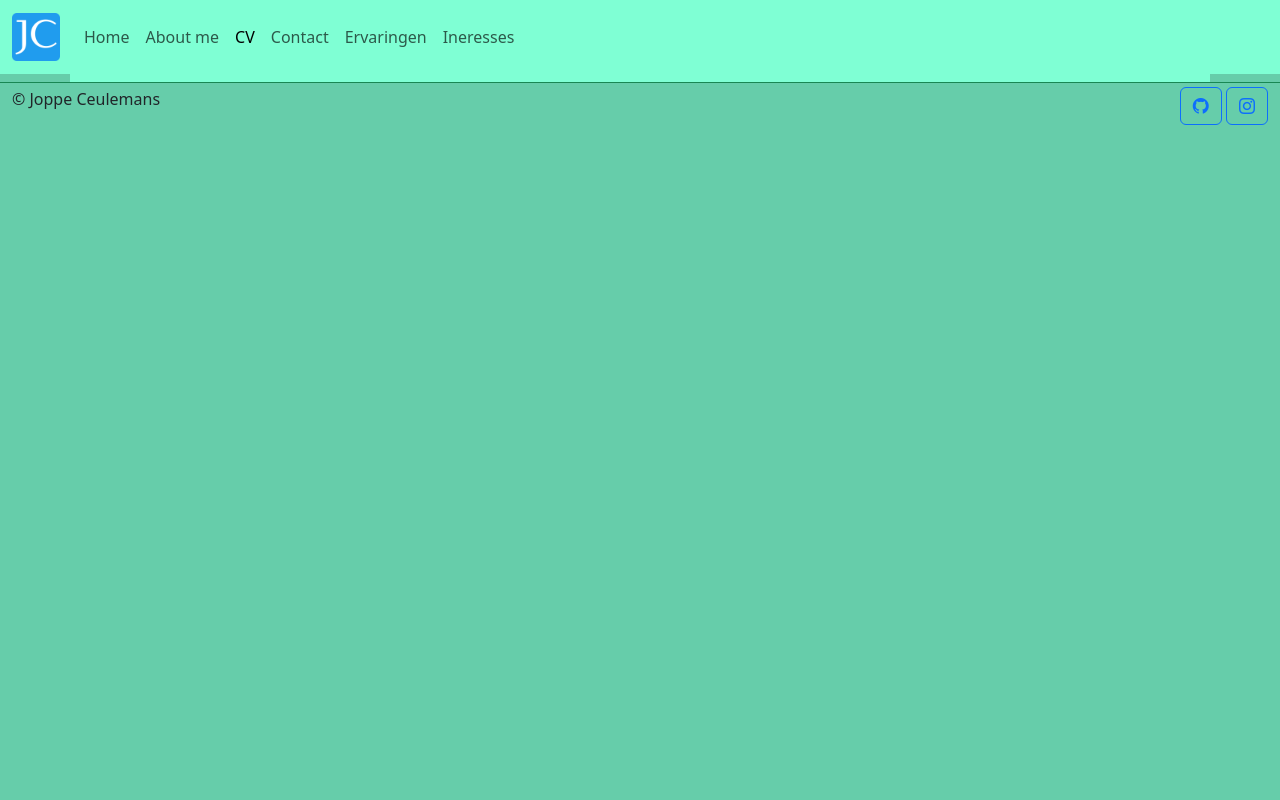
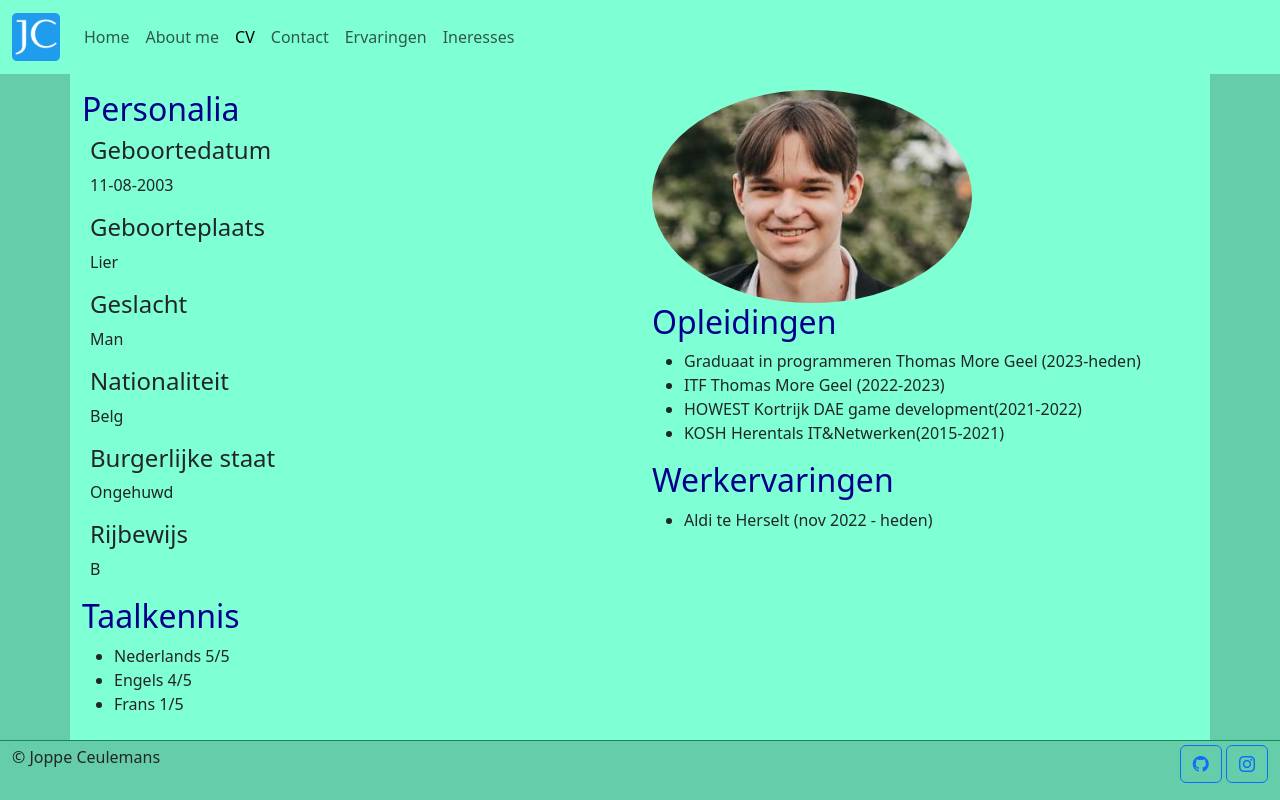
Before and after one commit to Joppe300/project-websites2, a plain HTML site: page cv.html in a window 1280 px wide. Drawn offline with nearby package versions, Linux system fonts and the light colour scheme.

Commit message:
cv en about me pagina af

```diff
--- a/css/style.css
+++ b/css/style.css
@@ -16,3 +16,9 @@
 .bg-joppe2{
     background-color: #7FFFD4;
 }
+.cv h2{
+    color: darkblue;
+}
+.cv h3{
+    font-size: 1.5rem;
+}
--- a/cv.html
+++ b/cv.html
@@ -45,8 +45,47 @@
             </div>
         </div>
     </nav>
-    <main class="container pb-2">
+    <main class="container pb-2 pt-3 cv">
+        <section class="row">
+            <article class="col-md-6">
+                <h2>Personalia</h2>
+                <h3 class="ms-2">Geboortedatum</h3>
+                <p class="ms-2">11-08-2003</p>
+                <h3 class="ms-2">Geboorteplaats</h3>
+                <p class="ms-2">Lier</p>
+                <h3 class="ms-2">Geslacht</h3>
+                <p class="ms-2">Man</p>
+                <h3 class="ms-2">Nationaliteit</h3>
+                <p class="ms-2">Belg</p>
+                <h3 class="ms-2">Burgerlijke staat</h3>
+                <p class="ms-2">Ongehuwd</p>
+                <h3 class="ms-2">Rijbewijs</h3>
+                <p class="ms-2">B</p>
+                <h2>Taalkennis</h2>
+                <ul>
+                    <li>Nederlands 5/5</li>
+                    <li>Engels 4/5</li>
+                    <li>Frans 1/5</li>
+                </ul>
+            </article>
+            <article class="col-md-6">
+                <img src="images/selfie.jpg" alt="selfie" class="rounded-circle">
+                <h2>Opleidingen</h2>
+                <ul>
+                    <li>Graduaat in programmeren Thomas More Geel (2023-heden)</li>
+                    <li>ITF Thomas More Geel (2022-2023)</li>
+                    <li>HOWEST Kortrijk DAE game development(2021-2022)</li>
+                    <li>KOSH Herentals IT&amp;Netwerken(2015-2021)</li>
+                </ul>
+                <h2>Werkervaringen</h2>
+                <ul>
+                    <li>
+                        Aldi te Herselt (nov 2022 - heden)
+                    </li>
+                </ul>
 
+            </article>
+        </section>
     </main>
 
     <footer class="container-fluid border-top border-success">
```
Also changed, not shown: aboutMe.html (+19 -2 lines), index.html (+1 -2 lines), images/selfie.jpg (added).
